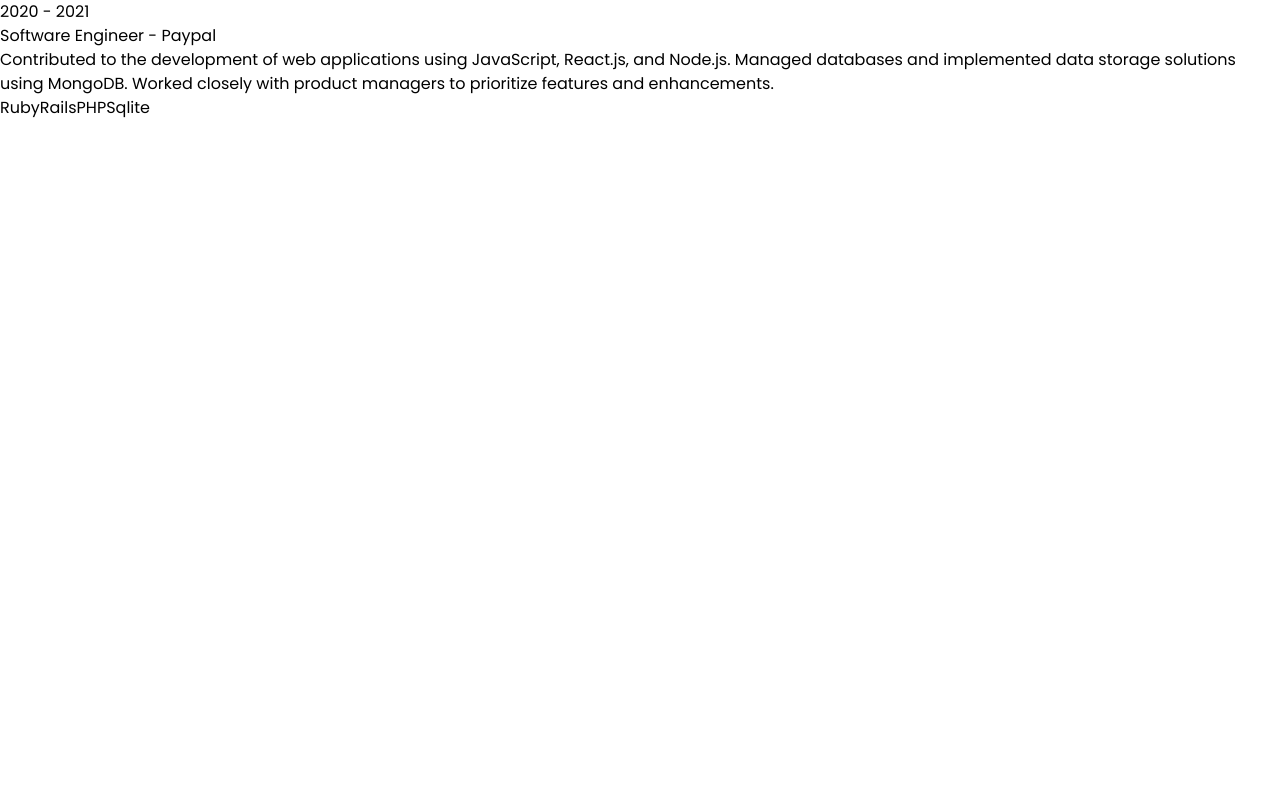
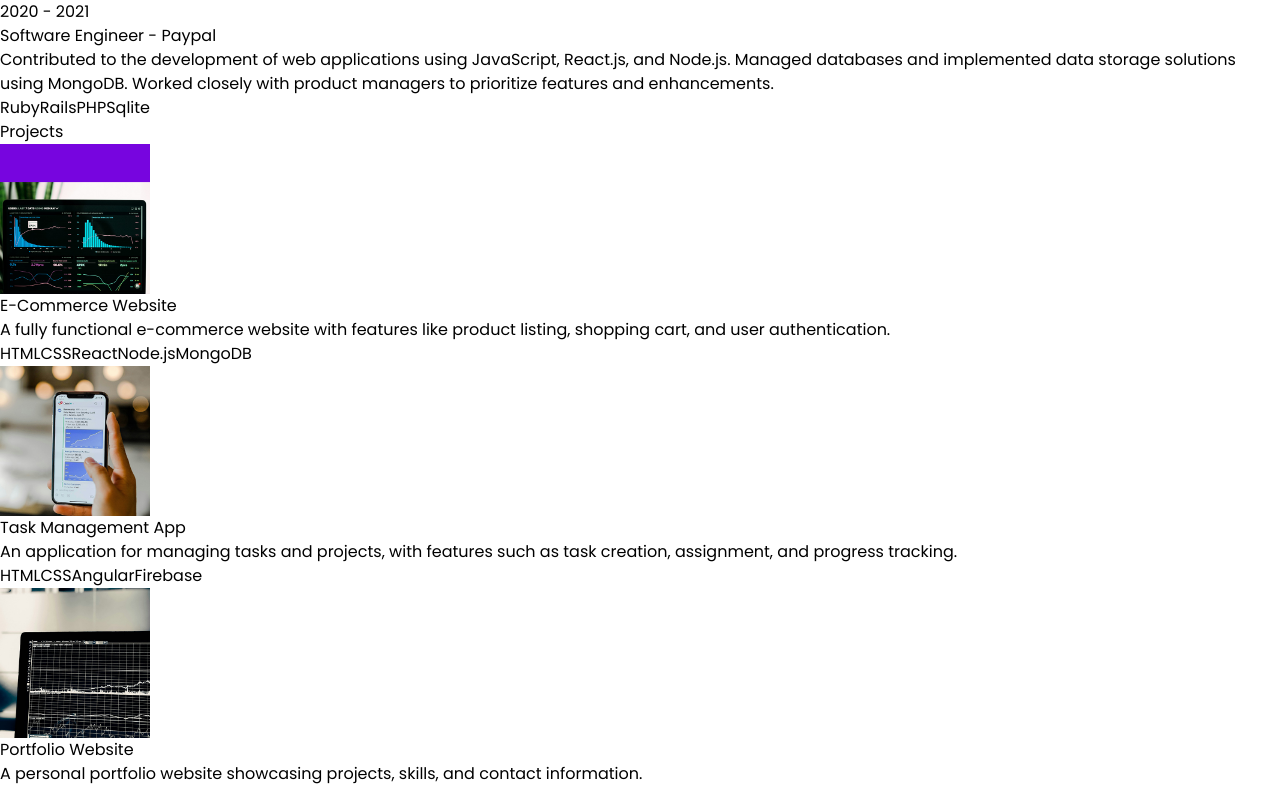
Before and after one commit to tharushasamarawickrama/My-portfolio, a React (Vite) app: page / in a window 1280 px wide. Shown: the part 1887-2676 px from the top of the page. Before the commit the page ends 2007 px from the top, so only its background shows below. Built offline with nearby package versions, Linux system fonts and the light colour scheme.

Commit message:
complete project section

```diff
--- a/src/App.jsx
+++ b/src/App.jsx
@@ -2,6 +2,7 @@
 import Experience from "./components/Experience";
 import Hero from "./components/Hero";
 import Navbar from "./components/Navbar";
+import Project from "./components/Project";
 import Technologies from "./components/Technologies";
 
 const App = () => {
@@ -18,6 +19,7 @@
         <About />
         <Technologies />
         <Experience />
+        <Project />
       </div>
 
     </div>
--- /dev/null
+++ b/src/components/Project.jsx
@@ -0,0 +1,35 @@
+import { PROJECTS } from "../constants"
+
+const Project = () => {
+  return (
+    <div className="border-b border-neutral-900 pb-4">
+        <h2 className="my-20 text-center text-4xl">
+            Projects
+        </h2>
+        <div>{PROJECTS.map((project,index) => (
+            <div key={index} className="mb-8 flex flex-wrap lg:justify-center">
+                <div className="w-full lg:w-1/4">
+                    <img
+                    src={project.image}
+                    width={150}
+                    height={150}
+                    alt={project.title}
+                    className="mb-6 rounded"
+                    />
+                </div>
+                <div className="w-full max-w-xl lg:w-3/4">
+                    <h6 className="mb-2 font-semibold">{project.title}</h6>
+                    <p className="mb-4 text-neutral-400">{project.description}</p>
+                    {project.technologies.map((technology,index) => (
+                        <span key={index} className="me-2 rounded bg-neutral-900 px-2 py-1 text-sm font-medium text-purple-900">
+                            {technology}
+                        </span>
+                    ))}
+                </div>
+            </div>
+        ))}</div>
+    </div>
+  )
+}
+
+export default Project
```
